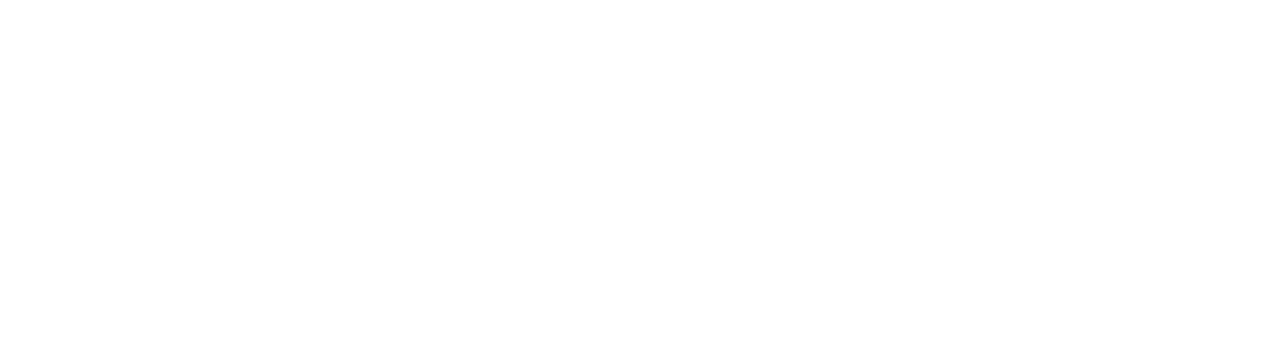
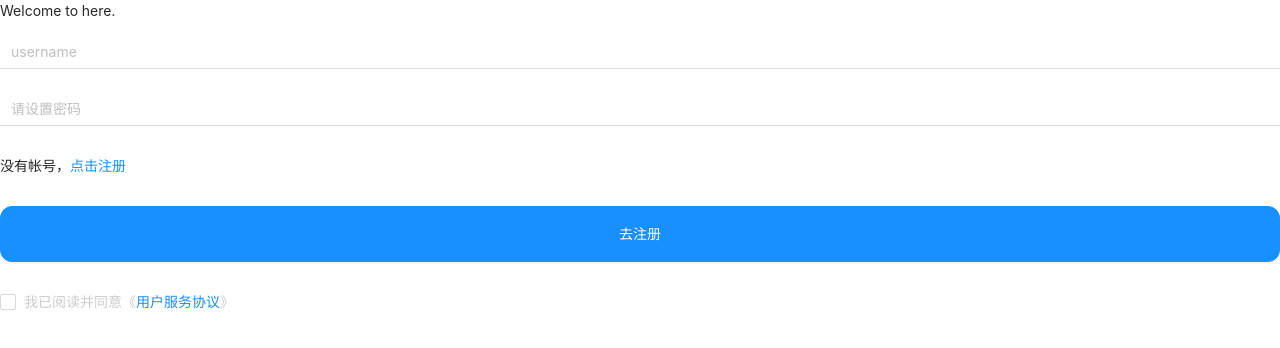
Before and after one commit to jiaw3i/pureland, a React (Create React App) app: page /login in a window 1280 px wide. Before the commit this address had no page. Shown: the top 348 px of the page. Built offline with nearby package versions, Linux system fonts and the light colour scheme.

Commit message:
feat: 登录注册页面

```diff
--- a/src/index.tsx
+++ b/src/index.tsx
@@ -8,9 +8,7 @@
 import Expenses from "./route/expenses";
 import Invoices from "./route/invoices";
 import Profile from "./page/resume/profile/profile";
-import DraggableList from "./page/resume/draggablelist/draggablelist";
-import {UseSpringDemoPage} from "./page/resume/test/test";
-import PLContent from "./page/resume/content/content";
+import Login from "./page/resume/login/login";
 
 const root = ReactDOM.createRoot(
     document.getElementById('root') as HTMLElement
@@ -23,9 +21,7 @@
                 <Route path="invoices" element={<Invoices/>}/>
                 <Route path="profile" element={<Profile/>}/>
             </Route>
-            <Route path="draggablelist" element={<DraggableList/>}/>
-            <Route path="UseSpringDemoPage" element={<UseSpringDemoPage/>}/>
-            <Route path="content" element={<PLContent/>}/>
+            <Route path="login" element={<Login/>}/>
         </Routes>
 
     </BrowserRouter>,
--- /dev/null
+++ b/src/page/resume/login/login.less
@@ -0,0 +1,76 @@
+:global {
+  .ant-form-item .ant-form-item-has-success{
+    margin-bottom: 0;
+  }
+}
+
+.bg {
+  height: 100vh;
+  background: linear-gradient(180deg, #a0d7e7, #6c5dd3);
+  margin: auto;
+  //padding: 150px;
+  text-align: center;
+  justify-content: center;
+  display: flex;
+  align-items: center;
+}
+
+.login_card {
+  width: 30vw;
+  min-height: 50vh;
+  background: #f2f3f7;
+  border-radius: 20px;
+  //margin: auto;
+  //text-align: center;
+  //justify-content: center;
+  .header {
+    //background: linear-gradient(180deg, #a0d7e7, #6c5dd3);
+    background: #6c5dd3;
+    border-radius: 20px 20px 0 0 ;
+    .cardTitle {
+      font-size: 30px;
+      font-weight: bold;
+      color: #ffffff;
+      margin: 0;
+    }
+  }
+
+  .form{
+    padding: 40px 20px 10px 20px;
+    margin: auto;
+    text-align: center;
+    justify-content: center;
+  }
+}
+
+
+.login-button {
+  width: 400px;
+  height: 56px;
+  background: #6c5dd3;
+  border-radius: 12px;
+}
+
+//.heard {
+//  position: absolute;
+//  display: flex;
+//  top: 218px;
+//}
+.title {
+  width: 315px;
+  font-size: 30px;
+  font-weight: bold;
+  color: #151830;
+}
+
+.cloud {
+  width: 100px;
+  height: 72px;
+  line-height: 72px;
+  background-image: url("../../../static/tree-7391504_960_720.webp");
+}
+
+.cloud img {
+  width: 40px;
+  height: 40px;
+}
--- /dev/null
+++ b/src/page/resume/login/login.tsx
@@ -0,0 +1,25 @@
+import login from "./login.less";
+import LoginForm from "./loginform";
+import {useState} from "react";
+import RegisterForm from "./registerform";
+export default function Login() {
+    const onFinish = (values: any) => {
+        console.log('Received values of form: ', values);
+    };
+    const [isLoginForm,setIsLoginForm] = useState(true);
+    const form = isLoginForm?<LoginForm/>:<RegisterForm/>;
+    return (
+        <div className={login.bg}>
+            <div className={login.login_card}>
+                <div className={login.header}>
+                    <p className={login.cardTitle}>Welcome to here.</p>
+                </div>
+                <div className={login.form}>
+                    {<LoginForm/>}
+                </div>
+            </div>
+        </div>
+    );
+
+
+}
--- /dev/null
+++ b/src/page/resume/login/loginform.tsx
@@ -0,0 +1,46 @@
+import {Button, Checkbox, Col, Form, Input, Row} from "antd";
+
+export default function LoginForm() {
+    return (
+        <Form
+            name="normal_login"
+            className="login-form"
+            initialValues={{remember: true}}
+            // onFinish={onFinish}
+        >
+            <Form.Item
+                name="username"
+                rules={[{required: true, message: 'input username'}]}
+                style={{borderBottom: '1px solid #DCDCDC'}}
+            >
+                <Input allowClear placeholder="username" bordered={false}/>
+            </Form.Item>
+
+            <Form.Item
+                name="password"
+                rules={[{required: true, message: '请设置密码!'}]}
+                style={{borderBottom: '1px solid #DCDCDC'}}
+            >
+                <Input
+                    bordered={false}
+                    type="password"
+                    placeholder="请设置密码"
+                />
+            </Form.Item>
+
+
+            <Form.Item>
+                没有帐号，<a href="#">点击注册</a>
+            </Form.Item>
+
+            <Form.Item>
+                <Button type="primary" htmlType="submit" block style={{height: '56PX', borderRadius: '12PX'}}>
+                    去注册
+                </Button>
+            </Form.Item>
+            <Form.Item name="" valuePropName="checked" style={{textAlign: 'left'}}>
+                <Checkbox style={{color: '#CCCCCC'}}>我已阅读并同意《<a>用户服务协议</a>》</Checkbox>
+            </Form.Item>
+        </Form>
+    )
+}
--- /dev/null
+++ b/src/page/resume/login/registerform.tsx
@@ -0,0 +1,82 @@
+import {Button, Checkbox, Col, Form, Input, Row} from "antd";
+
+export default function RegisterForm() {
+    return (
+        <Form
+            name="normal_login"
+            className="login-form"
+            initialValues={{remember: true}}
+            // onFinish={onFinish}
+        >
+            <Form.Item
+                name="username"
+                rules={[{required: true, message: 'input username'}]}
+                style={{borderBottom: '1px solid #DCDCDC'}}
+            >
+                <Input allowClear placeholder="username" bordered={false}/>
+            </Form.Item>
+            <Form.Item
+                name="phone"
+                rules={[{required: true, message: '请输入手机号!'},{pattern: /^1[3456789]\d{9}$/, message: '请输入正确的手机号'}]}
+                style={{borderBottom: '1px solid #DCDCDC'}}
+            >
+                <Input allowClear placeholder="phone" bordered={false}/>
+            </Form.Item>
+            <Form.Item
+                name="captcha"
+                rules={[{required: true, message: '请输入验证码!'},{len: 6, message: '验证码长度为6位'}]}
+                style={{borderBottom: '1px solid #DCDCDC'}}
+            >
+                <Row>
+                    <Col span={18}>
+                        <Input allowClear
+                            bordered={false}
+                            type="password"
+                            placeholder="code"
+                        />
+                    </Col>
+                    <Col span={6} style={{float: 'right'}}>
+                        <Button type="link" style={{color: '#151830', fontWeight: 'bold'}}>发送验证码</Button>
+                    </Col>
+                </Row>
+            </Form.Item>
+            <Form.Item
+                name="password"
+                rules={[{required: true, message: '请设置密码!'},{min: 6, message: '密码长度不能小于6位'}]}
+                style={{borderBottom: '1px solid #DCDCDC'}}
+            >
+                <Input.Password
+                    bordered={false}
+                    allowClear
+                    type="password"
+                    placeholder="password"
+                />
+            </Form.Item>
+            <Form.Item
+                name="rePassword"
+                rules={[{required: true, message: '请重复密码!'},{min: 6, message: '密码长度不能小于6位'}]}
+                style={{borderBottom: '1px solid #DCDCDC'}}
+            >
+                <Input.Password
+                    bordered={false}
+                    allowClear
+                    type="password"
+                    placeholder="reentry password"
+                />
+            </Form.Item>
+
+            <Form.Item>
+                已有帐号，<a href="#">点击登录</a>
+            </Form.Item>
+
+            <Form.Item>
+                <Button type="primary" htmlType="submit" block style={{height: '56PX', borderRadius: '12PX'}}>
+                    注册
+                </Button>
+            </Form.Item>
+            <Form.Item name="" valuePropName="checked" style={{textAlign: 'left'}}>
+                <Checkbox style={{color: '#CCCCCC'}}>我已阅读并同意《<a>用户服务协议</a>》</Checkbox>
+            </Form.Item>
+        </Form>
+    )
+}
```
